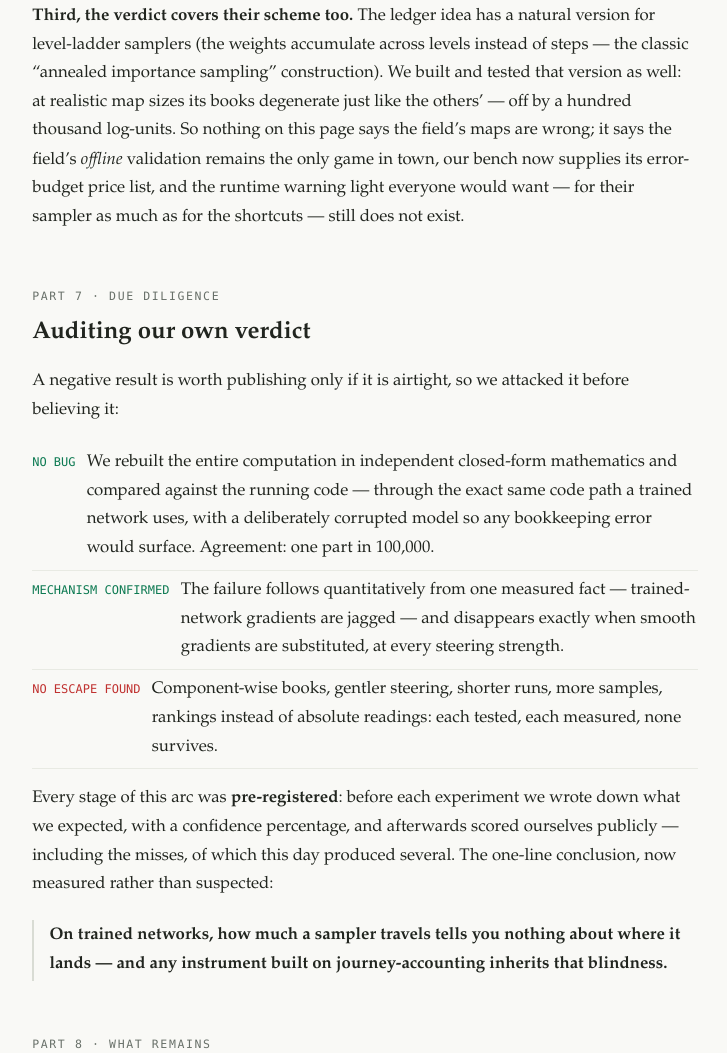
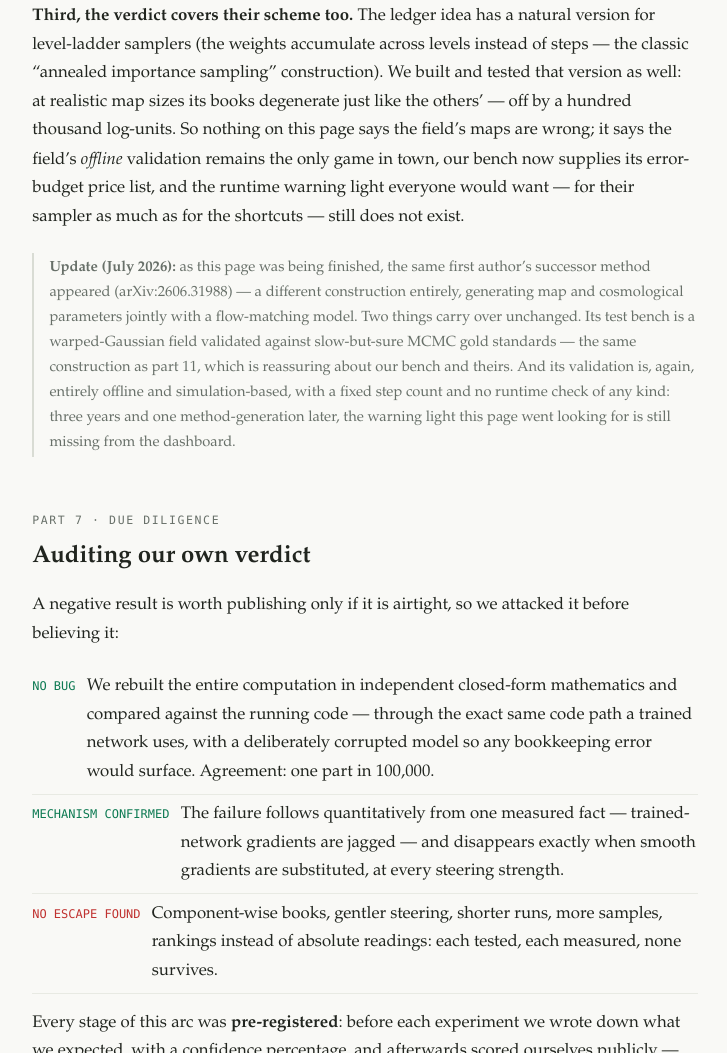
Before and after one commit to AndreasTersenov/tilt-audit, a plain HTML site: page docs/explainer/certificate_explainer.html in a window 1280 px wide. Shown: the part 10765-11818 px from the top of the page, without its empty margins (275-1002 px from the left). Drawn offline with Linux system fonts and the light colour scheme.

Commit message:
JADE (2606.31988) digested: no scoop on any exposure point; succession note added to explainer part 6; ledger NOTE with the delicate MIRA-number observation (verify before contact)

```diff
--- a/docs/explainer/certificate_explainer.html
+++ b/docs/explainer/certificate_explainer.html
@@ -633,6 +633,16 @@
   the only game in town, our bench now supplies its error-budget price list, and
   the runtime warning light everyone would want — for their sampler as much as
   for the shortcuts — still does not exist.</p>
+  <p class="aside"><b>Update (July 2026):</b> as this page was being finished,
+  the same first author&rsquo;s successor method appeared
+  (arXiv:2606.31988) — a different construction entirely, generating map and
+  cosmological parameters jointly with a flow-matching model. Two things carry
+  over unchanged. Its test bench is a warped-Gaussian field validated against
+  slow-but-sure MCMC gold standards — the same construction as part 11, which
+  is reassuring about our bench and theirs. And its validation is, again,
+  entirely offline and simulation-based, with a fixed step count and no runtime
+  check of any kind: three years and one method-generation later, the warning
+  light this page went looking for is still missing from the dashboard.</p>
 
   <p class="eyebrow">part 7 · due diligence</p>
   <h2>Auditing our own verdict</h2>
```
Also changed, not shown: 2 other files.
